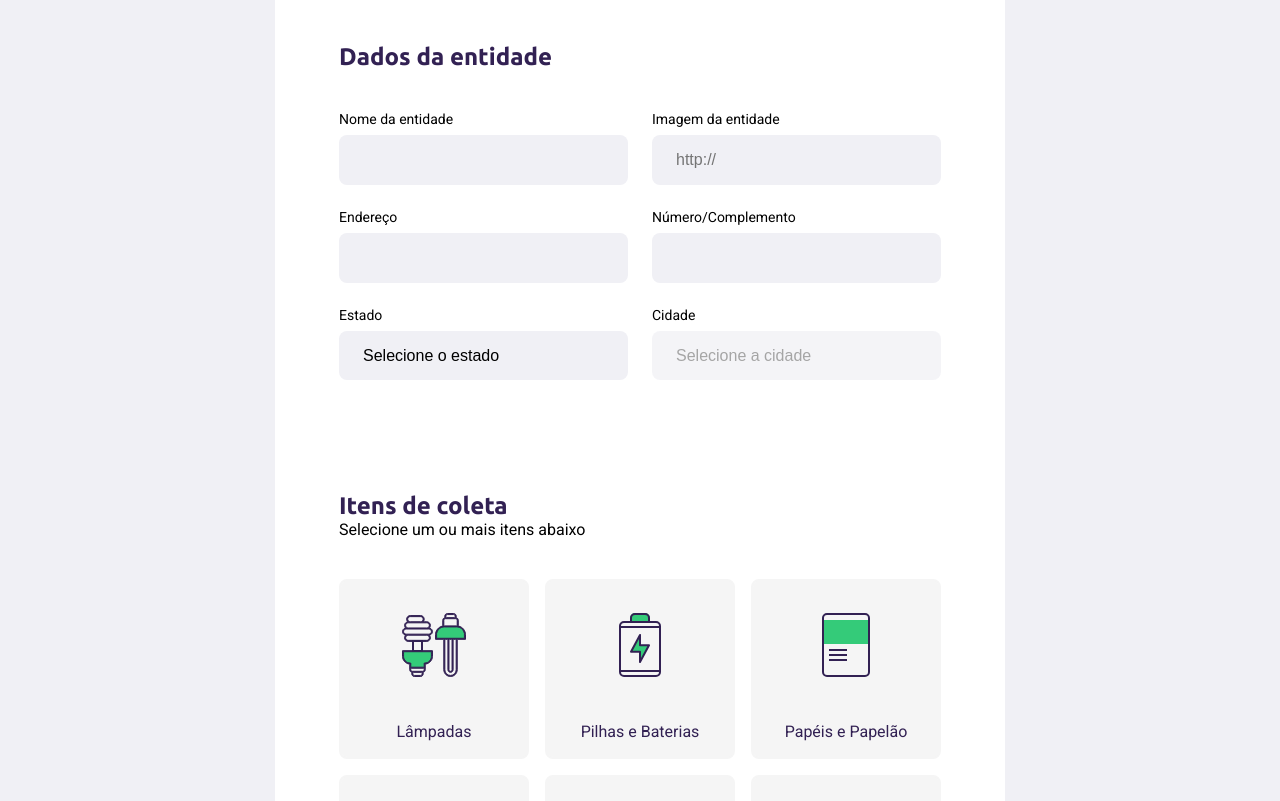
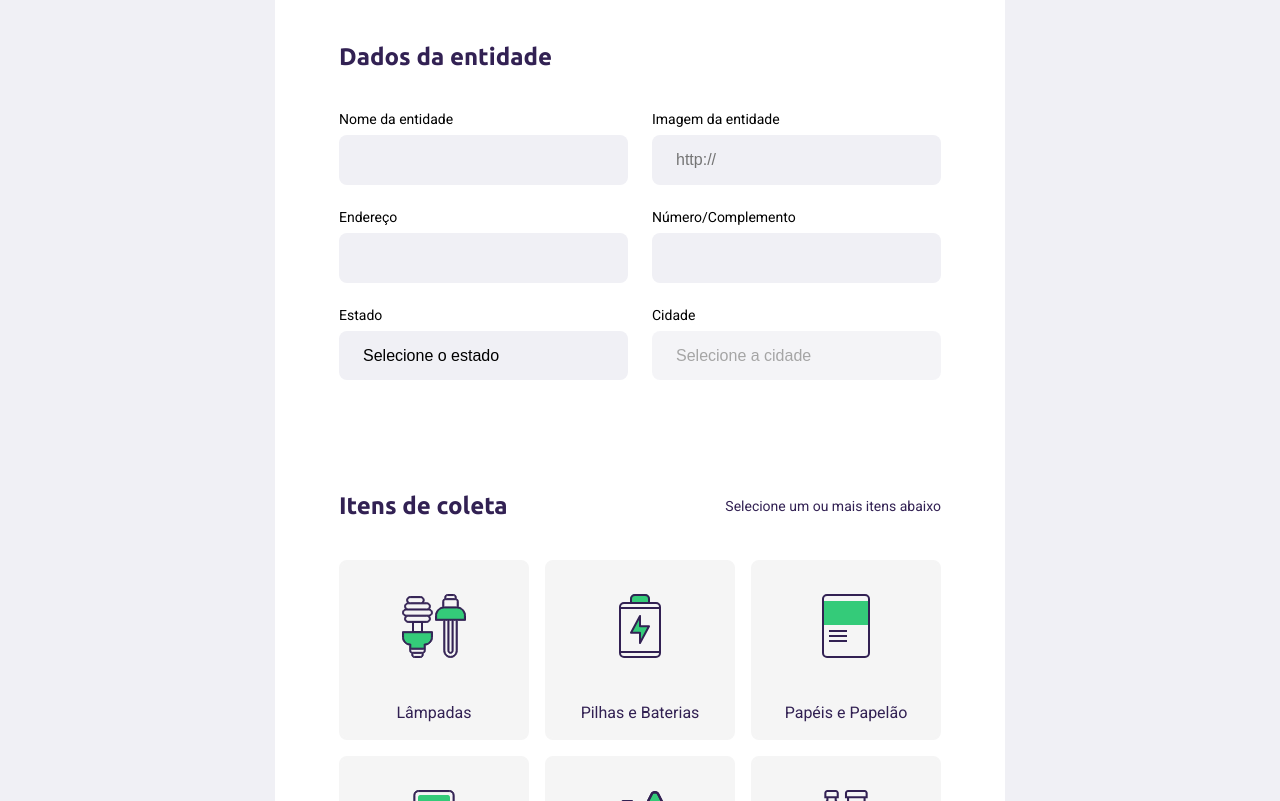
Before and after one commit to jjacksoon/NLW, a website: page src/views/create-point.html in a window 1280 px wide. Shown: the part 299-1100 px from the top of the page. Drawn offline with nearby package versions, Linux system fonts and the light colour scheme; files that its build step writes are made by us from their sources; no server answers.

Commit message:
update styles from form page (insert style from camp add image file)

```diff
--- a/public/styles/create-point.css
+++ b/public/styles/create-point.css
@@ -52,10 +52,20 @@ form fieldset {
 
 form legend {
     margin-bottom: 40px;
+    display: flex;
+    align-items: center;
+    justify-content: space-between;
+    width: 100%;
 }
 
 form legend h2 {
     font-size: 24px;
+}
+
+form legend span {
+    color: var(--title-color);
+    font-size: 14px;
+
 }
 
 form .field {
```
